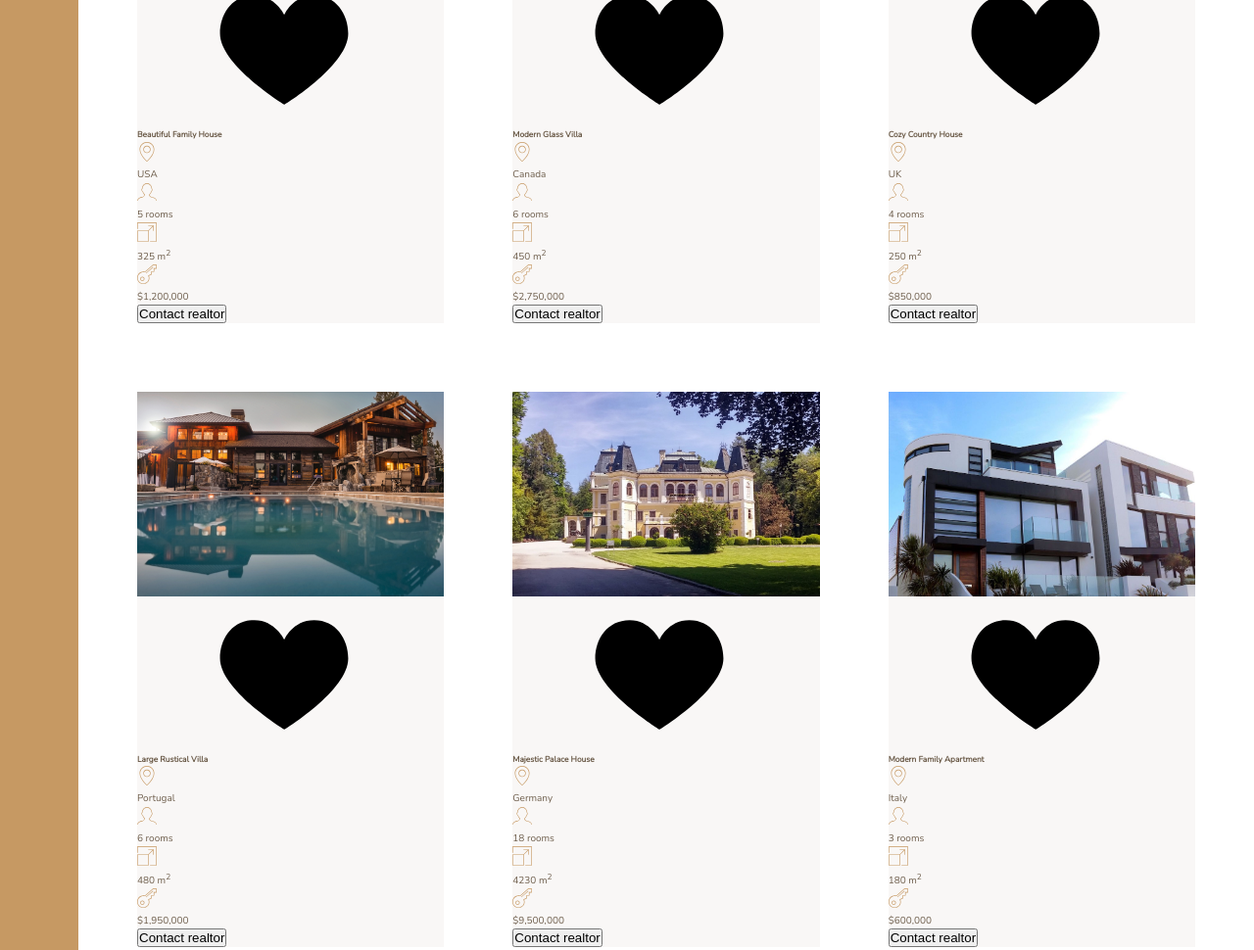
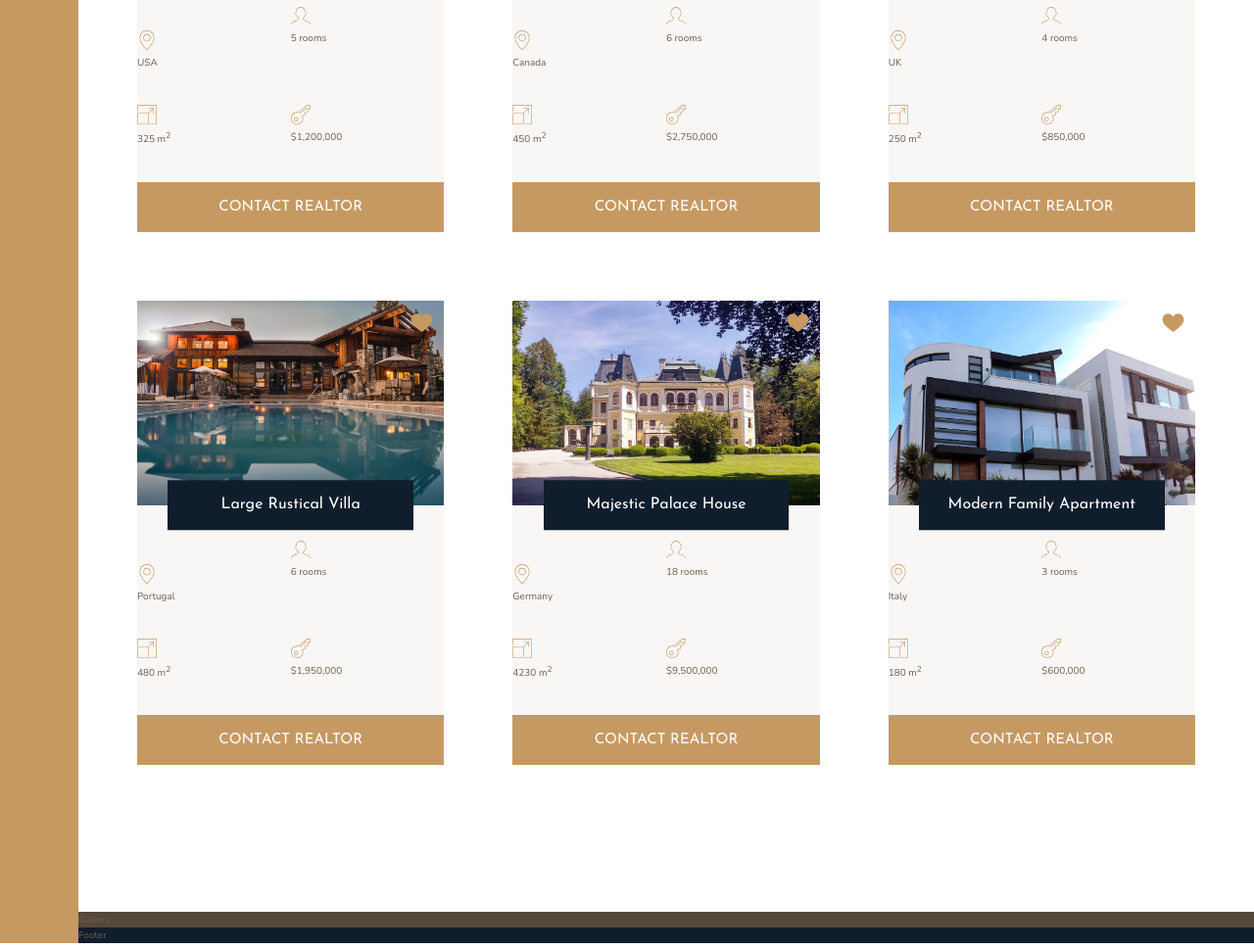
Before and after one commit to retelesk/nexter, a website: page index.html in a window 1280 px wide. Shown: the part 2208-3178 px from the top of the page at 98% size. Drawn offline with nearby package versions, Linux system fonts and the light colour scheme.

Commit message:
modified:   css/style.css 	modified:   index.html 	modified:   sass/_homes.scss

```diff
--- a/index.html
+++ b/index.html
@@ -125,7 +125,7 @@
                 </svg>
                 <p>$1,200,000</p>
             </div>
-            <button class="cta">Contact realtor</button>
+            <button class="btn home__btn">Contact realtor</button>
         </div>
         <div class="home">
             <img src="img/house-2.jpeg" alt="House 2" class="home__img">
@@ -157,7 +157,7 @@
                 </svg>
                 <p>$2,750,000</p>
             </div>
-            <button class="cta">Contact realtor</button>
+            <button class="btn home__btn">Contact realtor</button>
         </div>
         <div class="home">
             <img src="img/house-3.jpeg" alt="House 3" class="home__img">
@@ -189,7 +189,7 @@
                 </svg>
                 <p>$850,000</p>
             </div>
-            <button class="cta">Contact realtor</button>
+            <button class="btn home__btn">Contact realtor</button>
         </div>
         <div class="home">
             <img src="img/house-4.jpeg" alt="House 4" class="home__img">
@@ -221,7 +221,7 @@
                 </svg>
                 <p>$1,950,000</p>
             </div>
-            <button class="cta">Contact realtor</button>
+            <button class="btn home__btn">Contact realtor</button>
         </div>
         <div class="home">
             <img src="img/house-5.jpeg" alt="House 5" class="home__img">
@@ -253,7 +253,7 @@
                 </svg>
                 <p>$9,500,000</p>
             </div>
-            <button class="cta">Contact realtor</button>
+            <button class="btn home__btn">Contact realtor</button>
         </div>
         <div class="home">
             <img src="img/house-6.jpeg" alt="House 6" class="home__img">
@@ -285,7 +285,7 @@
                 </svg>
                 <p>$600,000</p>
             </div>
-            <button class="cta">Contact realtor</button>
+            <button class="btn home__btn">Contact realtor</button>
         </div>
     </section>
     <section class="gallery">
--- a/sass/_homes.scss
+++ b/sass/_homes.scss
@@ -9,13 +9,47 @@
 .home {
   background-color: $color-grey-light-1;
 
+  display: grid;
+  grid-template-columns: repeat(2, 1fr);
+  row-gap: 3.5rem;
+
   &__img {
     width: 100%;
+    grid-row: 1/2;
+    grid-column: 1/-1;
+    z-index: 1;
   }
   &__like {
+    grid-row: 1/2;
+    grid-column: 2/3;
+    fill: $color-primary;
+    height: 2.5rem;
+    width: 2.5rem;
+    z-index: 2;
+    justify-self: end;
+    margin: 1rem;
   }
   &__name {
+    grid-column: 1/-1;
+    grid-row: 1/2;
+    z-index: 3;
+    width: 80%;
+    justify-self: center;
+    align-self: end;
+    font-family: $font-display;
+    font-size: 1.6rem;
+    text-align: center;
+    padding: 1.25rem;
+    background-color: $color-secondary;
+    color: #fff;
+    font-weight: 400;
+    transform: translateY(50%);
   }
+
+  &__location {
+    margin-top: 2.5rem;
+  }
+
   &__location,
   &__rooms,
   &__area,
@@ -28,4 +62,7 @@
     p {
     }
   }
+  &__btn {
+    grid-column: 1/-1;
+  }
 }
```
Also changed, not shown: css/style.css.
